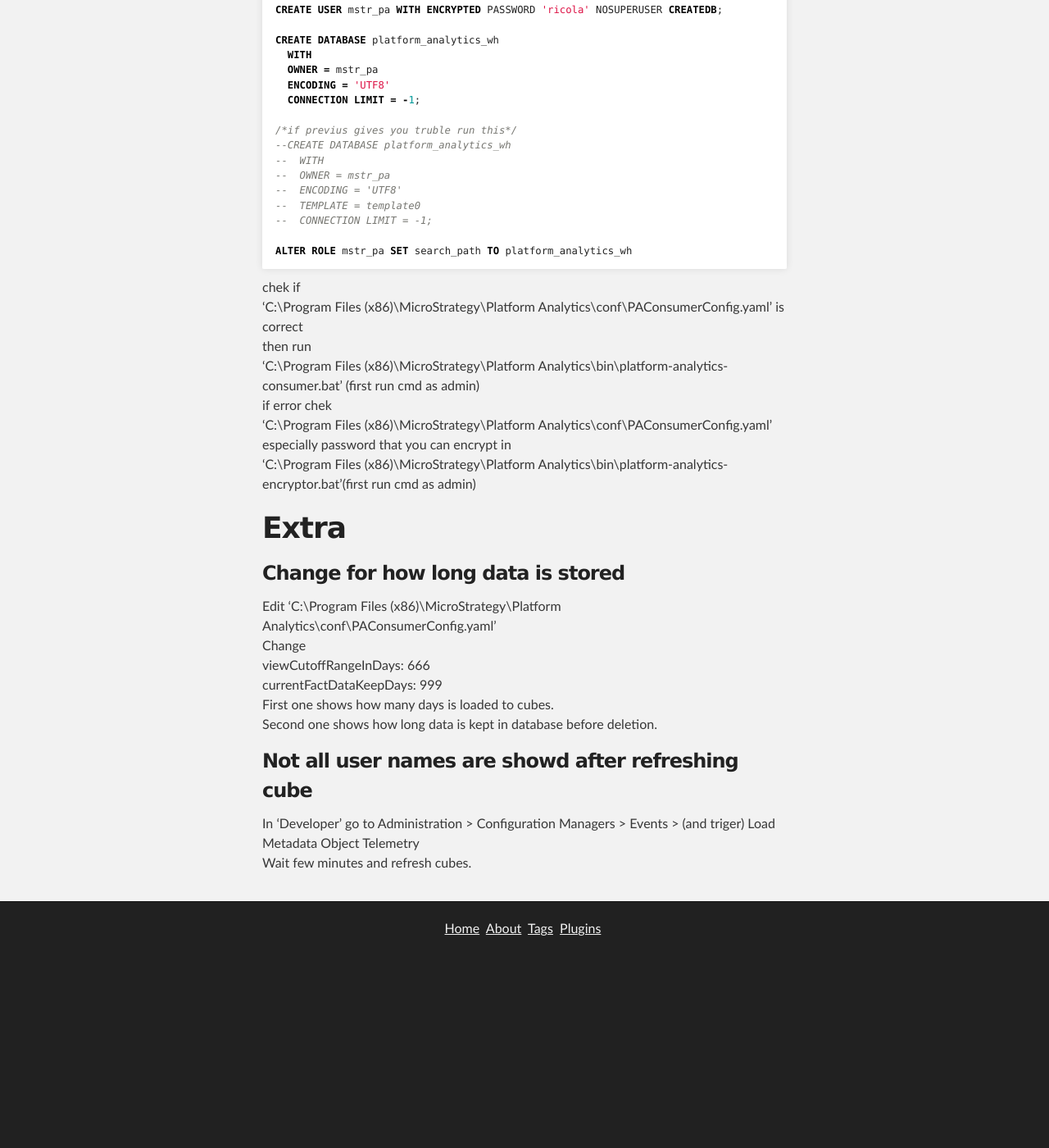
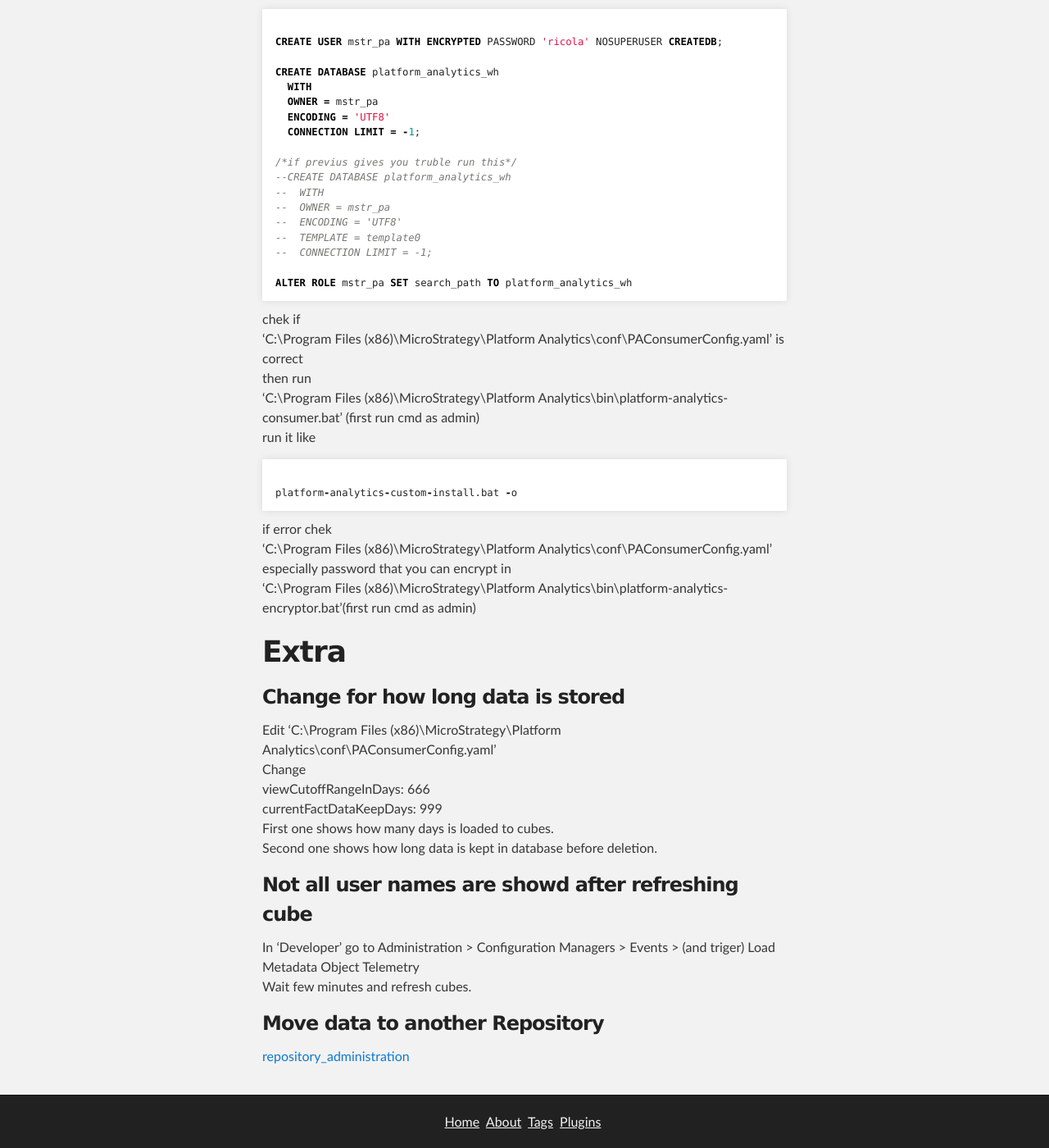
Before and after one commit to kl82slo/kl82slo.github.io, a Jekyll site: the page built from _posts/2024-04-20-0018 MicroStrategy Platform Analytics.md, in a window 1280 px wide and 1400 px high, scrolled down 4610 px. Shown: the whole window at 82% size. Built offline with Jekyll 4.4.1, drawn with Linux system fonts in a browser that asks for light colours; before the commit the page ends 5774 px from its top, so only the background shows below that; some of the changed text lies outside the part shown.

Commit message:
Update 2024-04-20-0018 MicroStrategy Platform Analytics.md

```diff
--- a/_posts/2024-04-20-0018 MicroStrategy Platform Analytics.md
+++ b/_posts/2024-04-20-0018 MicroStrategy Platform Analytics.md
@@ -149,10 +151,15 @@
 'C:\Program Files (x86)\MicroStrategy\Platform Analytics\conf\PAConsumerConfig.yaml' is correct <br />
 then run <br />
 'C:\Program Files (x86)\MicroStrategy\Platform Analytics\bin\platform-analytics-consumer.bat' (first run cmd as admin) <br />
+run it like <br />
+{% highlight sql %}
+platform-analytics-custom-install.bat -o
+{% endhighlight %}
 if error chek <br />
 'C:\Program Files (x86)\MicroStrategy\Platform Analytics\conf\PAConsumerConfig.yaml' <br />
 especially password that you can encrypt in <br />
 'C:\Program Files (x86)\MicroStrategy\Platform Analytics\bin\platform-analytics-encryptor.bat'(first run cmd as admin) <br />
+
 
 
 # Extra
@@ -167,3 +174,6 @@
 ### Not all user names are showd after refreshing cube
 In 'Developer' go to Administration > Configuration Managers > Events > (and triger) Load Metadata Object Telemetry<br />
 Wait few minutes and refresh cubes.
+
+### Move data to another Repository
+[repository_administration](https://www2.microstrategy.com/producthelp/Current/InstallConfig/en-us/Content/repository_administration.htm)
```
Also changed, not shown: other parts of _posts/2024-04-20-0018 MicroStrategy Platform Analytics.md (+2 -0 lines).
